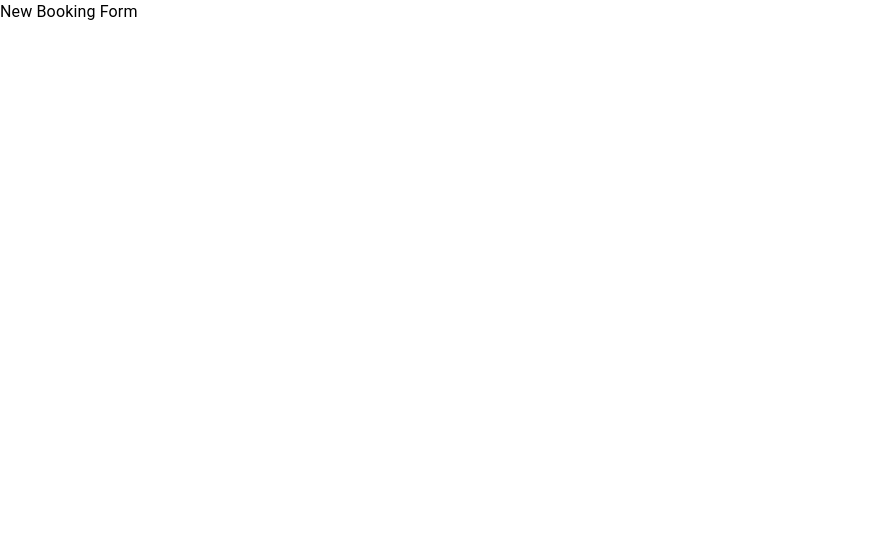
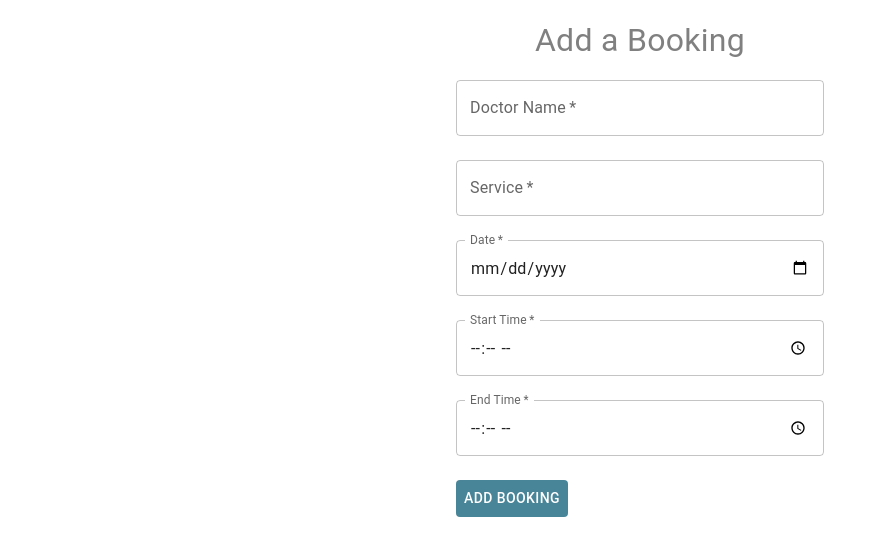
Before and after one commit to AvdylDemukajj/PabauTask, a Next.js app in the folder frontend/app/: page /addBooking in a window 1280 px wide. Shown: the top 556 px of the page, without its empty margins (0-886 px from the left). Built offline with nearby package versions, Linux system fonts and the light colour scheme.

Commit message:
"Add Basic Form Structure with MUI Components"

```diff
--- a/frontend/app/src/app/addBooking/page.tsx
+++ b/frontend/app/src/app/addBooking/page.tsx
@@ -1,7 +1,7 @@
 "use client"
 import React, { useState } from 'react';
-import { Box, Typography } from '@mui/material';
 import { BookingData } from '../types/bookingData';
+import { Box, Button, TextField, Typography } from '@mui/material';
 
 const NewBooking: React.FC = () => {
   const [form, setForm] = useState<BookingData>({
@@ -21,8 +21,18 @@ const NewBooking: React.FC = () => {
   };
 
   return (
-    <Box>
-      <Typography>New Booking Form</Typography>
+    <Box sx={{ maxWidth: 400, margin: '0 auto', padding: 2 }}>
+      <form>
+        <Typography sx={{ color: "gray", fontSize: "2rem", textAlign: "center" }}>Add a Booking</Typography>
+        <TextField label="Doctor Name" name="doctor_name" value={form.doctor_name} onChange={handleChange} fullWidth required margin="normal" />
+        <TextField label="Service" name="service" value={form.service} onChange={handleChange} fullWidth required margin="normal" />
+        <TextField label="Date" type="date" name="date" value={form.date} onChange={handleChange} fullWidth required margin="normal" InputLabelProps={{ shrink: true, }} />
+        <TextField label="Start Time" type="time" name="start_time" value={form.start_time} onChange={handleChange} fullWidth required margin="normal" InputLabelProps={{ shrink: true, }} />
+        <TextField label="End Time" type="time" name="end_time" value={form.end_time} onChange={handleChange} fullWidth required margin="normal" InputLabelProps={{ shrink: true, }} />
+        <Button type="submit" sx={{ mt: 2, backgroundColor: "#488598 !important", maxWidth: "550px", color: "white" }}>
+          Add Booking
+        </Button>
+      </form>
     </Box>
   );
 };
```
